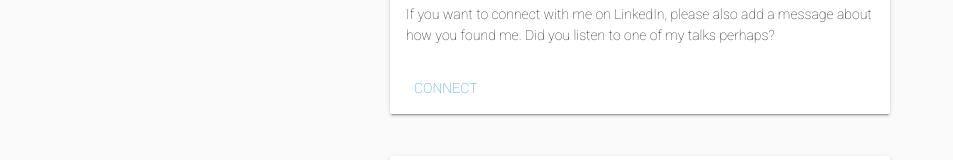
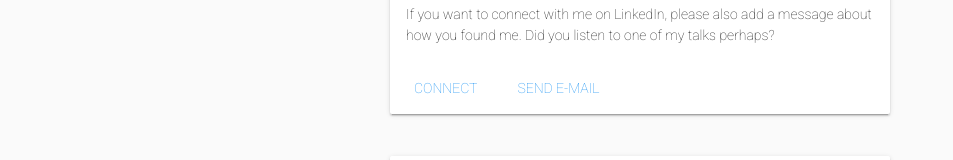
Before and after one commit to Zomis/zomis.github.io-source, a Vue app: page /#/ in a window 1280 px wide. Shown: the part 429-589 px from the top of the page, without its empty margins (0-953 px from the left). Built offline with nearby package versions, Linux system fonts and the light colour scheme.

Commit message:
Add e-mail address

```diff
--- a/src/views/Home.vue
+++ b/src/views/Home.vue
@@ -26,6 +26,7 @@
           </v-card-text>
           <v-card-actions>
             <v-btn href="https://www.linkedin.com/in/simonforsberg/" flat color="blue">Connect</v-btn>
+            <v-btn href="mailto:simon.forsberg@sigma.se" flat color="blue">Send e-mail</v-btn>
           </v-card-actions>
         </v-card>
 
```
